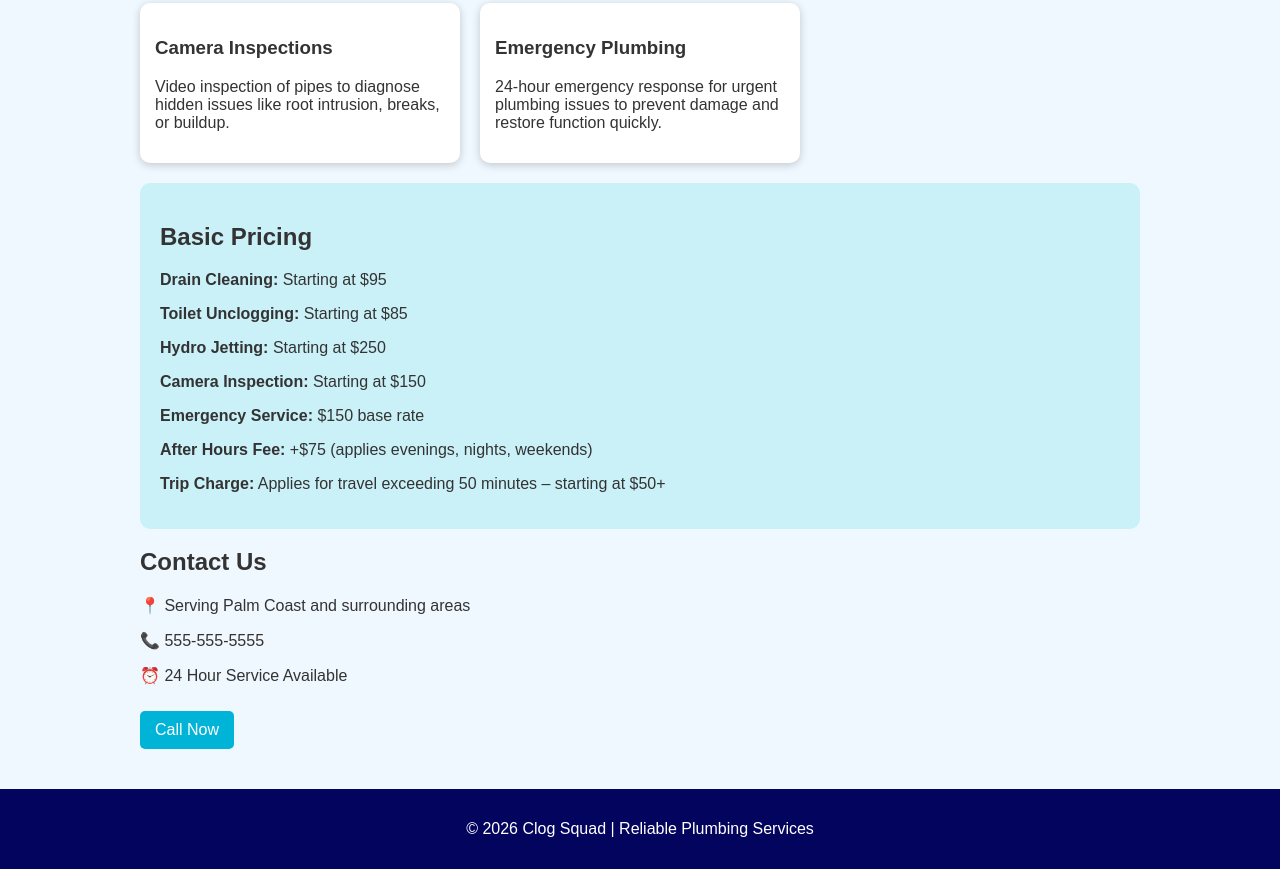
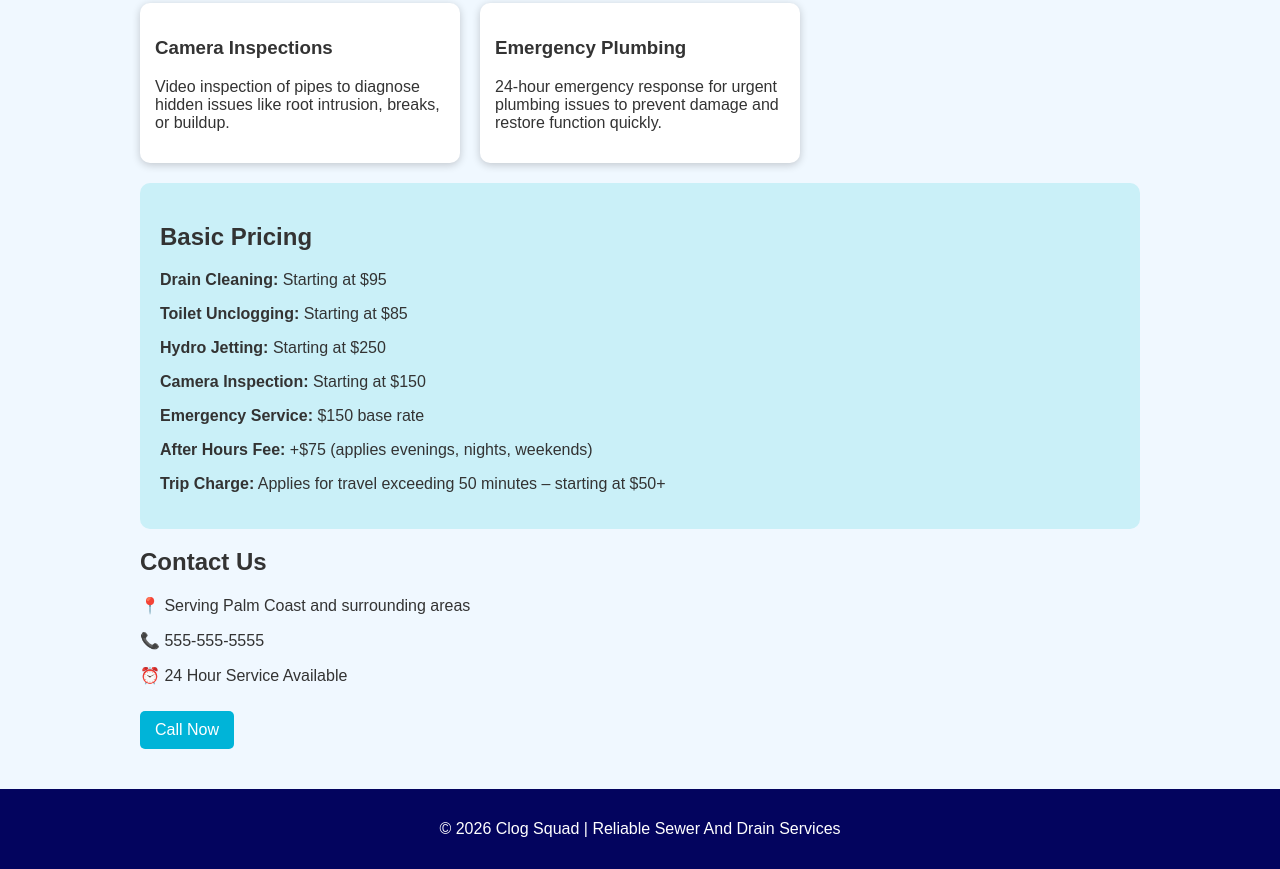
Before and after one commit to CurtFlatray/clog-squad-website, a plain HTML site: page index.html in a window 1280 px wide. Shown: the part 1149-2018 px from the top of the page. Drawn offline with Linux system fonts and the light colour scheme.

Commit message:
Update index.html

```diff
--- a/index.html
+++ b/index.html
@@ -90,7 +90,7 @@
 </div>
 
 <footer>
-  <p>© 2026 Clog Squad | Reliable Plumbing Services</p>
+  <p>© 2026 Clog Squad | Reliable Sewer And Drain Services</p>
 </footer>
 
 </body>
```
